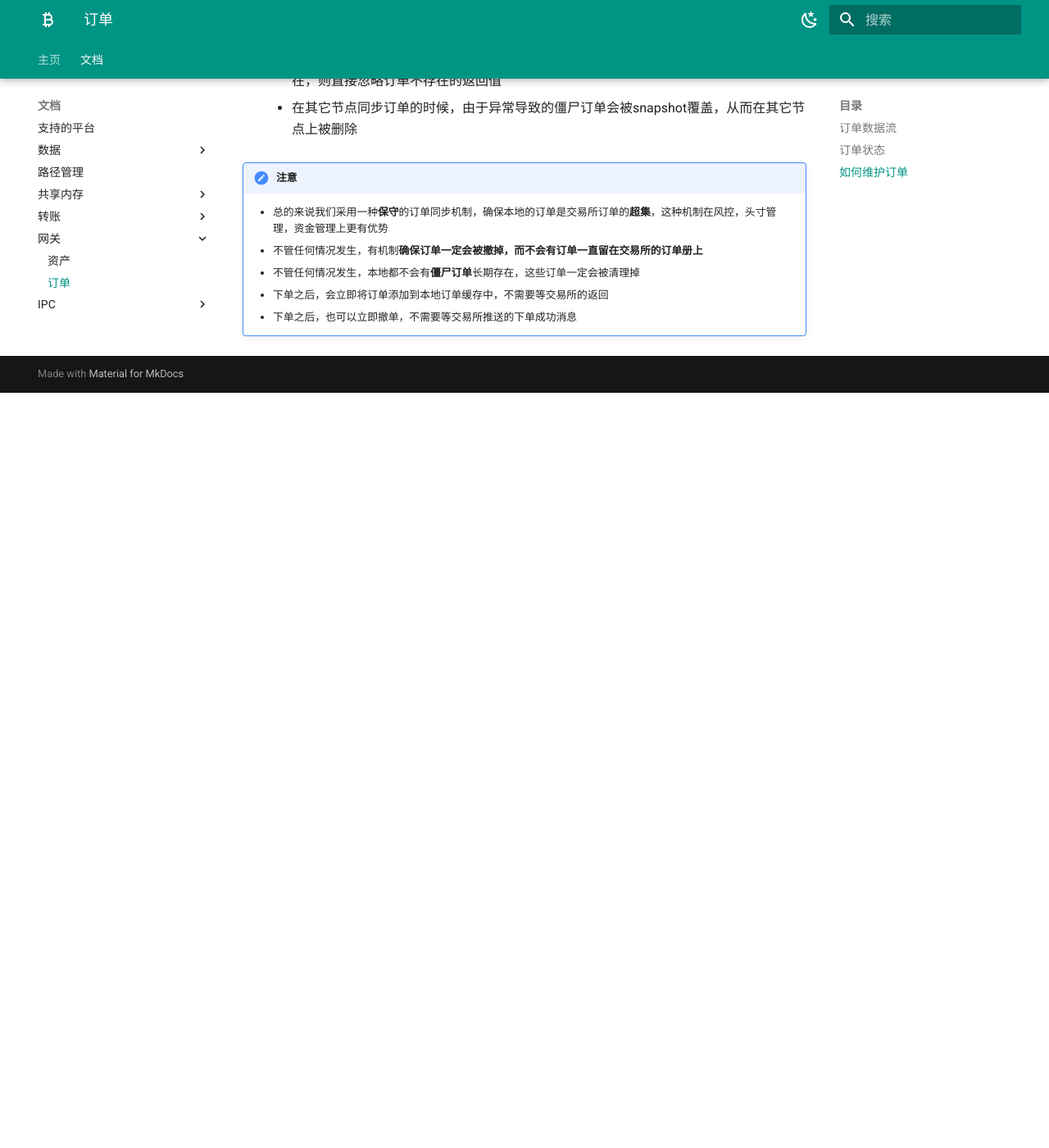
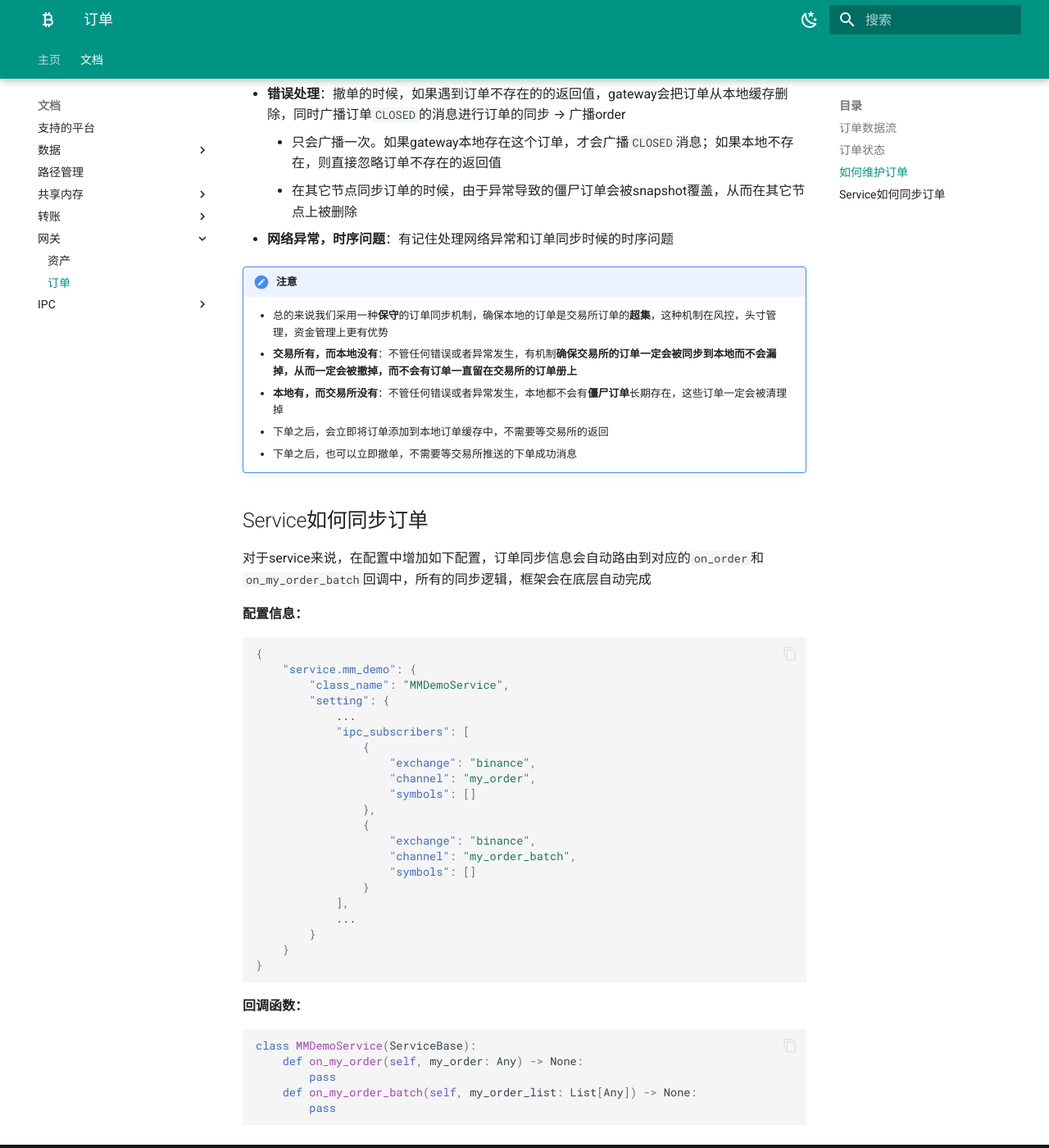
Before and after one commit to relaxdl/hft-wiki, an MkDocs documentation site: the page built from docs/common/gateway_order.md, in a window 1280 px wide and 1400 px high, scrolled down 2103 px. Shown: the whole window at 82% size. Built offline with MkDocs 1.6.1 and Material for MkDocs 9.7.7, drawn with Linux system fonts in a browser that asks for light colours; before the commit the page ends 2582 px from its top, so only the background shows below that; some of the changed text lies outside the part shown.

Commit message:
update gateway order

````diff
--- a/docs/common/gateway_order.md
+++ b/docs/common/gateway_order.md
@@ -2,7 +2,7 @@
 
 
 * 网关模块负责管理和同步订单。确保整个系统内，所有的进程拿到的订单快照数据是一致的
-* **网关模块是订单的唯一维护者，其它所有进程只需要读取本地最新的订单快照数据即可**，订单的同步基于底层的 [IPC 发布&订阅](ipc_pubsub.md) 模块来实现的
+* **网关模块是订单的唯一维护者，其它所有进程只需要读取本地同步后，最新的订单快照数据即可**，订单的跨进程同步基于底层的 [IPC 发布&订阅](ipc_pubsub.md) 模块来实现的
 
 ## 订单数据流
 
@@ -54,18 +54,21 @@
 
 ## 订单状态
 
+* 不同交易所推送的订单状态会有差异，这里是我们系统内部对订单状态的定义
+* 只有`NONE，NEW，PARTIAL_FILLED`三种状态的订单应该留在本地订单列表中，其它状态都应该立即从本地删除
+
 ```c++
 enum class OrderStatus : uint8_t
 {
-    UNKNOWN = 0,
-    NONE = 1,
-    NEW,
-    FAILED,
-    PARTIAL_FILLED,
-    FILLED,
-    CANCELED,
-    CLOSED,
-    EXPIRED
+    UNKNOWN = 0,       // 未知状态
+    NONE = 1,          // 下单时预占位，订单已发送但尚未被交易所确认
+    NEW,               // 订单已被交易所接受，挂在订单册上
+    FAILED,            // 下单失败
+    PARTIAL_FILLED,    // 部分成交
+    FILLED,            // 完全成交
+    CANCELED,          // 已撤销
+    CLOSED,            // 已关闭
+    EXPIRED            // 已过期
 };
 ```
 
@@ -75,16 +78,60 @@ enum class OrderStatus : uint8_t
 * **订单状态变化**：每次收到交易所推送的订单状态变化信息，更新gateway本地订单缓存 → 广播order
 * **下单**：收到系统内部其它组件的下单请求，会立即将这个订单添加到gateway本地订单缓存，不需要等交易所返回 → 广播order
 * **定时同步**：每60秒 REST API 校验并修正，有具体的校验和修正逻辑，并把修正后的结果广播出去 → 广播order_batch
-    * 每60秒gateway会广播一次订单snapshot，所有的service在收到订单快照之后，直接覆盖本地的订单列表即可
+    * 每60秒gateway会广播一次订单snapshot，所有的service在收到订单快照之后，**直接覆盖本地的订单列表即可**
     * 所有的service进程在启动之后，都会有大于60秒的预热期，这段时间是不会下单的，确保service在下单前，一定能同步到一份最新的订单数据
 * **错误处理**：撤单的时候，如果遇到订单不存在的的返回值，gateway会把订单从本地缓存删除，同时广播订单`CLOSED`的消息进行订单的同步 → 广播order
     * 只会广播一次。如果gateway本地存在这个订单，才会广播`CLOSED`消息；如果本地不存在，则直接忽略订单不存在的返回值
     * 在其它节点同步订单的时候，由于异常导致的僵尸订单会被snapshot覆盖，从而在其它节点上被删除
+* **网络异常，时序问题**：有记住处理网络异常和订单同步时候的时序问题
 
 !!! note "注意"
 
     * 总的来说我们采用一种**保守**的订单同步机制，确保本地的订单是交易所订单的**超集**，这种机制在风控，头寸管理，资金管理上更有优势
-    * 不管任何情况发生，有机制**确保订单一定会被撤掉，而不会有订单一直留在交易所的订单册上**
-    * 不管任何情况发生，本地都不会有**僵尸订单**长期存在，这些订单一定会被清理掉
+    * **交易所有，而本地没有**：不管任何错误或者异常发生，有机制**确保交易所的订单一定会被同步到本地而不会漏掉，从而一定会被撤掉，而不会有订单一直留在交易所的订单册上**
+    * **本地有，而交易所没有**：不管任何错误或者异常发生，本地都不会有**僵尸订单**长期存在，这些订单一定会被清理掉
     * 下单之后，会立即将订单添加到本地订单缓存中，不需要等交易所的返回
     * 下单之后，也可以立即撤单，不需要等交易所推送的下单成功消息
+
+
+## Service如何同步订单
+
+对于service来说，在配置中增加如下配置，订单同步信息会自动路由到对应的`on_order`和`on_my_order_batch`回调中，所有的同步逻辑，框架会在底层自动完成
+
+
+**配置信息：**
+
+```json
+{
+    "service.mm_demo": {
+        "class_name": "MMDemoService",
+        "setting": {
+            ...
+            "ipc_subscribers": [
+                {
+                    "exchange": "binance",
+                    "channel": "my_order",
+                    "symbols": []
+                },
+                {
+                    "exchange": "binance",
+                    "channel": "my_order_batch",
+                    "symbols": []
+                }
+            ],
+            ...
+        }
+    }
+}
+```
+
+**回调函数：**
+
+
+```python
+class MMDemoService(ServiceBase):
+    def on_my_order(self, my_order: Any) -> None:
+        pass
+    def on_my_order_batch(self, my_order_list: List[Any]) -> None:
+        pass
+```
````
